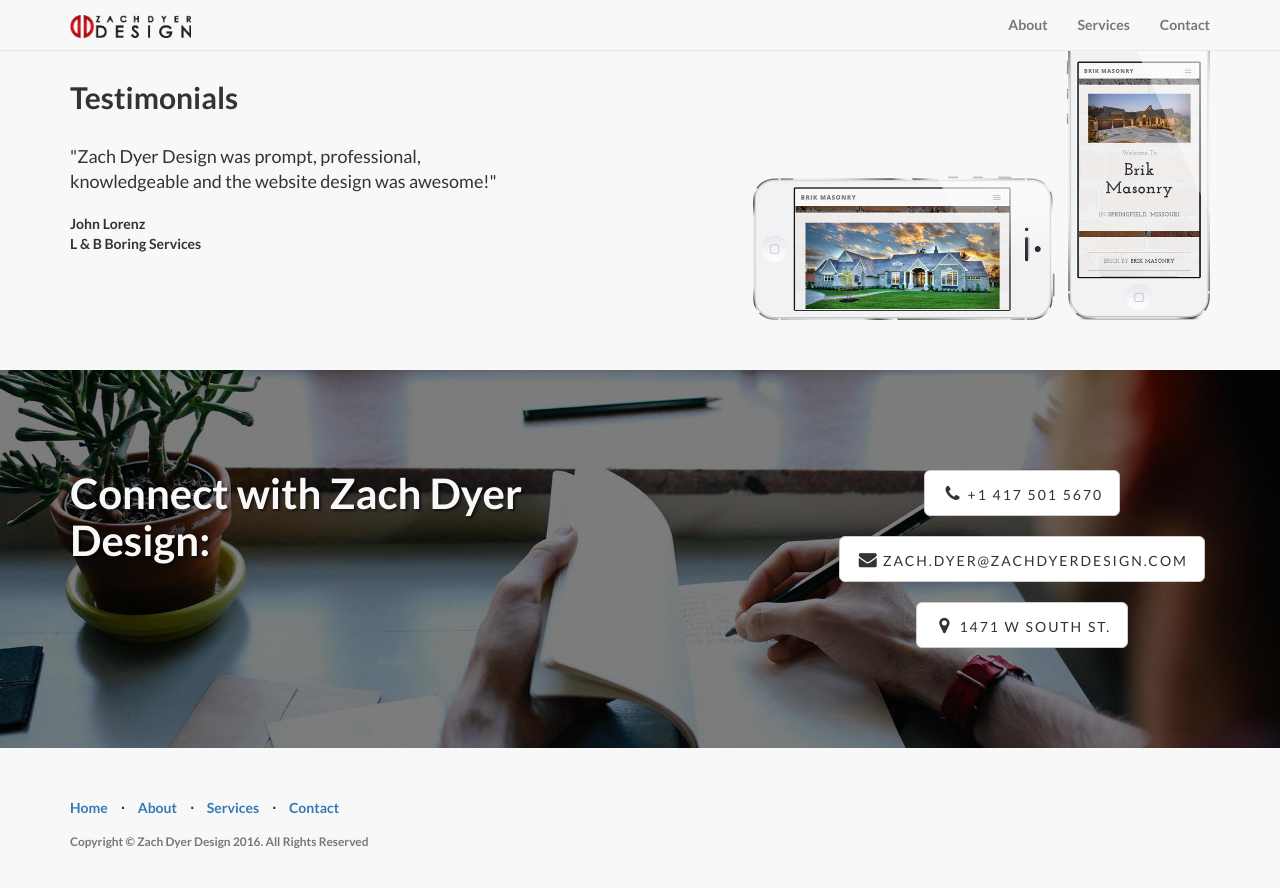
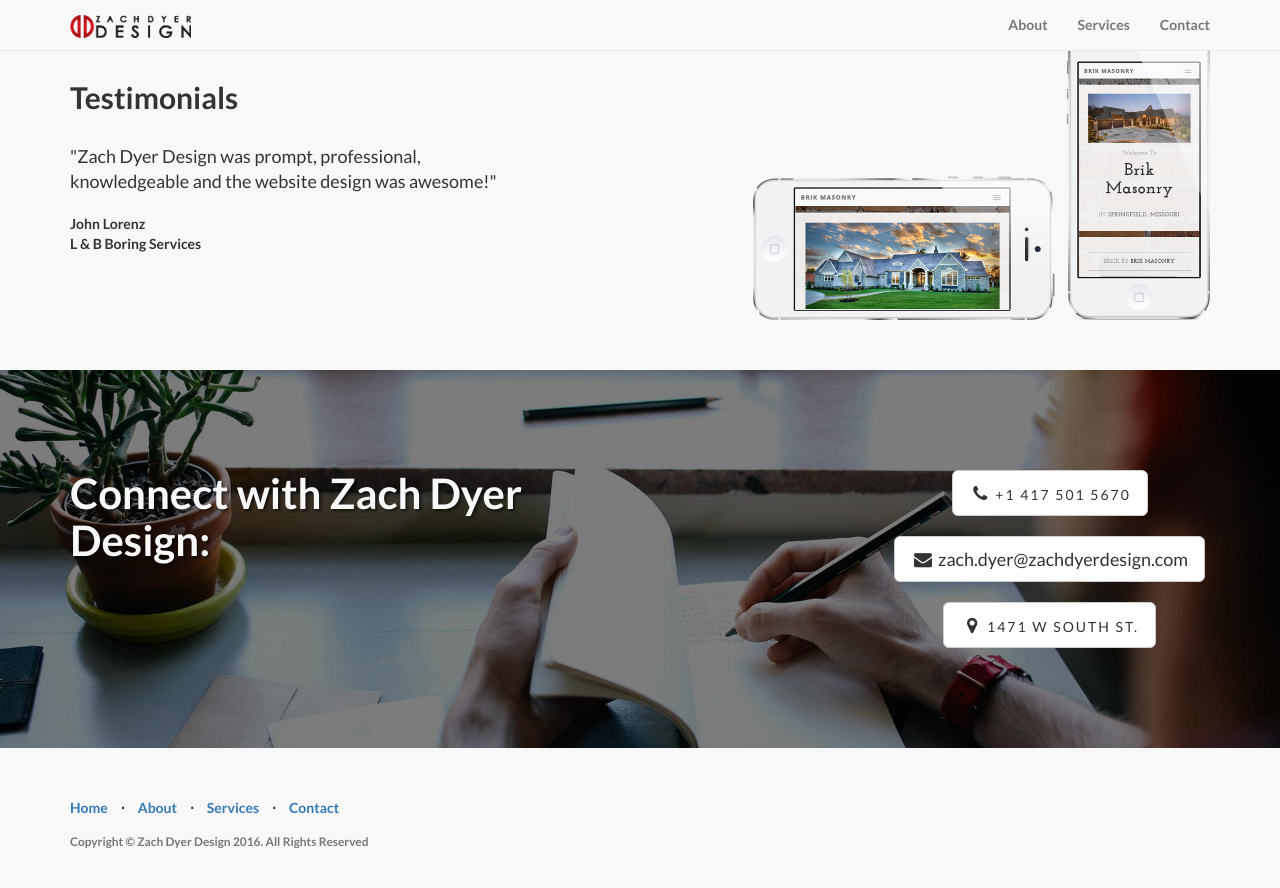
Before and after one commit to zachdyerdesign/zachdyerdesign.github.io, a Jekyll site: the page built from index.html, in a window 1280 px wide and 900 px high, scrolled down 1825 px. Shown: the top 888 px of the window. Built offline with Jekyll 4.4.1, drawn with Linux system fonts in a browser that asks for light colours.

Commit message:
making email smaller

```diff
--- a/_layouts/default.html
+++ b/_layouts/default.html
@@ -186,7 +186,7 @@
                         </li>
                         <br><br>
                         <li>
-                            <a href="mailto: {{site.email}}" class="btn btn-default btn-lg"><i class="fa fa-envelope fa-fw"></i> <span class="network-name">{{site.email}}</span></a>
+                            <a href="mailto: {{site.email}}" class="btn btn-default btn-lg"><i class="fa fa-envelope fa-fw"></i> <span class="">{{site.email}}</span></a>
                         </li>
                         <br><br>
                         <li>
```
Also changed, not shown: 2 other files.
